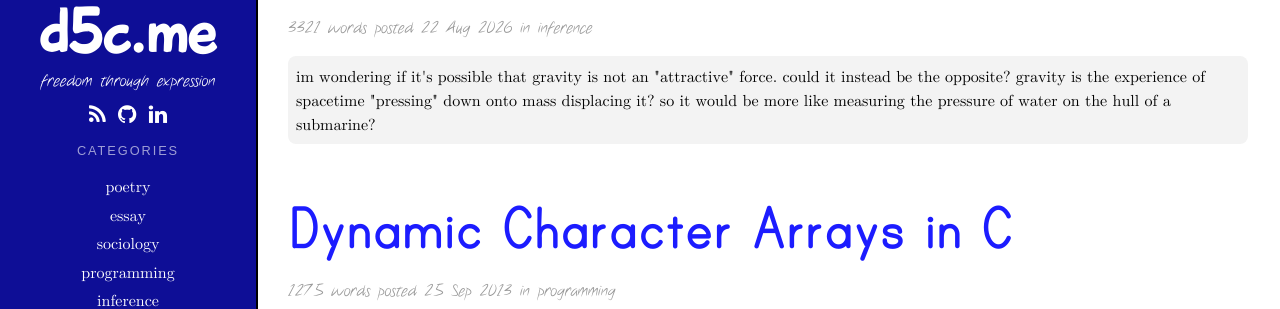
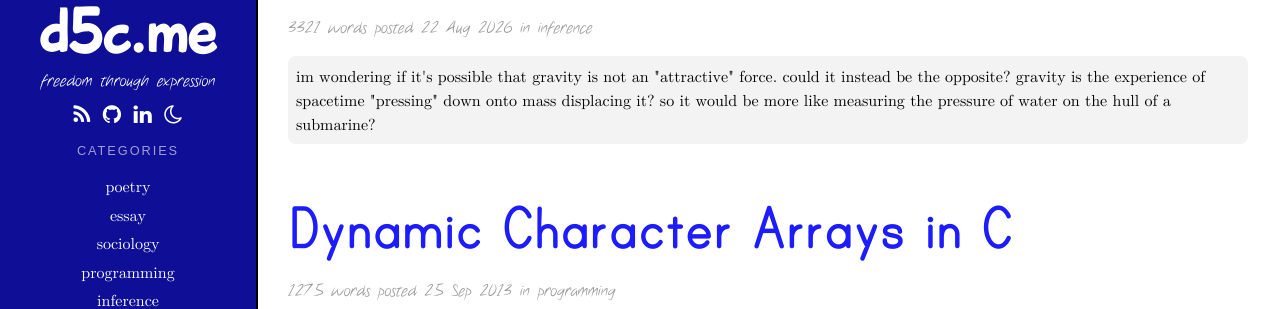
Before and after one commit to humanshell/humanshell.github.io, a Jekyll site: the page built from index.html, in a window 1280 px wide. Shown: the part 151-460 px from the top of the page. Built offline with Jekyll 4.4.1, drawn with Linux system fonts in a browser that asks for light colours; nearby versions of some CDN libraries; the list of posts is cut into pages by our own code.

Commit message:
added dark mode toggle that respects system theme

```diff
--- a/_includes/head.html
+++ b/_includes/head.html
@@ -18,5 +18,13 @@
 
   <link rel="stylesheet" type="text/css" href="/assets/css/d5c.css" />
 
+  <script>
+    // apply stored theme before first paint; no stored choice = follow system
+    (function () {
+      var t = localStorage.getItem('theme');
+      if (t) document.documentElement.setAttribute('data-theme', t);
+    })();
+  </script>
+
   <script src="//ajax.googleapis.com/ajax/libs/jquery/2.1.1/jquery.min.js"></script>
 </head>
--- a/_includes/sidebar.html
+++ b/_includes/sidebar.html
@@ -9,6 +9,7 @@
     <li><a href="{{ "/feed.xml" | prepend: site.baseurl }}"><i class="fa fa-rss fa-lg"></i></a></li>
     <li><a href="{{ site.owner.github_url }}"><i class="fa fa-github fa-lg"></i></a></li>
     <li><a href="{{ site.owner.linkedin_url }}"><i class="fa fa-linkedin fa-lg"></i></a></li>
+    <li><button id="theme-toggle" type="button" aria-label="Toggle dark mode"><i class="fa fa-moon-o fa-lg"></i></button></li>
   </ul>
 </nav>
 
--- a/assets/css/d5c.scss
+++ b/assets/css/d5c.scss
@@ -10,13 +10,60 @@
 @import 'fontawesome/font-awesome';
 
 
+/* THEME (main content only — sidebar keeps fixed colors)
+================================================================*/
+
+@mixin dark-vars {
+  color-scheme: dark;
+  --bg: #14141c;
+  --text: #e8e8ea;
+  --link: #8c8cff;
+  --link-hover: #b3b3ff;
+  --meta: #9a9aa5;
+  --quote: #b8b8c0;
+  --nav-muted: #a0a0ab;
+  --surface: #26262f;
+  --border: #33333e;
+  --surface-alt: #1e1e28;
+  --surface-zebra: #191922;
+  --footer-muted: #8f8f99;
+}
+
+:root {
+  color-scheme: light;
+  --bg: #fff;
+  --text: #000;
+  --link: rgb(28, 28, 255);
+  --link-hover: rgb(14, 14, 150);
+  --meta: #999;
+  --quote: #666;
+  --nav-muted: #777;
+  --surface: #eee;
+  --border: #ddd;
+  --surface-alt: #f3f3f3;
+  --surface-zebra: #fafafa;
+  --footer-muted: #656565;
+}
+
+[data-theme='dark'] { @include dark-vars; }
+
+@media (prefers-color-scheme: dark) {
+  :root:not([data-theme='light']) { @include dark-vars; }
+}
+
+
 /* GLOBAL
-=================================================================*/
+================================================================*/
+
+body {
+  background: var(--bg);
+  color: var(--text);
+}
 
 a {
   text-decoration: none;
-  color: rgb(28, 28, 255);
-  &:hover { color: rgb(14, 14, 150); }
+  color: var(--link);
+  &:hover { color: var(--link-hover); }
 }
 
 h1, .h1, h2, .h2,
@@ -33,10 +80,10 @@
 iframe { max-width: 100%; }
 
 blockquote {
-  color: #666;
+  color: var(--quote);
   font-style: italic;
   line-height: 1.8em;
-  border-left: 5px solid #ddd;
+  border-left: 5px solid var(--border);
   padding-left: 1.5em;
 }
 
@@ -108,6 +155,15 @@
   #tag-cloud a {
     font-family: 'latin-modern-roman';
   }
+  #theme-toggle {
+    background: none;
+    border: none;
+    padding: 0;
+    font: inherit;
+    color: #fff;
+    cursor: pointer;
+    &:hover { color: #ddd; }
+  }
 }
 
 
@@ -126,8 +182,8 @@
         vertical-align: middle;
         a {
           padding: 5px 20px;
-          color: #777;
-          &:hover, &.active { background: #eee; }
+          color: var(--nav-muted);
+          &:hover, &.active { background: var(--surface); }
         }
       }
     }
@@ -142,26 +198,26 @@
     margin-bottom: 0;
   }
   .post-meta {
-    color: #999;
+    color: var(--meta);
     font-family: 'note-this';
   }
   article {
     line-height: 1.5em;
     font-family: 'latin-modern-roman';
     .token-input {
-      background: #f3f3f3;
+      background: var(--surface-alt);
       padding: .5rem;
       border-radius: .5rem;;
     }
     table {
       margin: 1em 0;
       th, td {
-        border: 1px solid #ddd;
+        border: 1px solid var(--border);
         padding: .4em .75em;
         text-align: left;
       }
-      th { background: #f3f3f3; }
-      tr:nth-child(even) td { background: #fafafa; }
+      th { background: var(--surface-alt); }
+      tr:nth-child(even) td { background: var(--surface-zebra); }
     }
   }
 }
@@ -170,7 +226,7 @@
   margin-top: 3em;
   text-align: center;
   font-family: 'note-this';
-  color: #999;
+  color: var(--meta);
   span { margin: 0 1em; }
 }
 
@@ -182,7 +238,7 @@
   font-family: 'note-this';
   text-align: center;
   margin-top: 3em;
-  color: #656565;
+  color: var(--footer-muted);
   font-size: 14px;
   text-transform: uppercase;
 }
@@ -210,9 +266,9 @@
       ul {
         li {
           margin: .25em .75em;
-          a {
-            i { font-size: 2.33333em; }
-          }
+        a, #theme-toggle {
+          i { font-size: 2.33333em; }
+        }
         }
       }
     }
--- a/assets/css/fontawesome/_mycons.scss
+++ b/assets/css/fontawesome/_mycons.scss
@@ -6,3 +6,5 @@
 .#{$fa-css-prefix}-twitter:before { content: $fa-var-twitter; }
 .#{$fa-css-prefix}-instagram:before { content: $fa-var-instagram; }
 .#{$fa-css-prefix}-linkedin:before { content: $fa-var-linkedin; }
+.#{$fa-css-prefix}-moon-o:before { content: $fa-var-moon-o; }
+.#{$fa-css-prefix}-sun-o:before { content: $fa-var-sun-o; }
--- a/assets/css/fontawesome/_myvars.scss
+++ b/assets/css/fontawesome/_myvars.scss
@@ -14,3 +14,5 @@
 $fa-var-twitter: "\f099";
 $fa-var-instagram: "\f16d";
 $fa-var-linkedin: "\f0e1";
+$fa-var-moon-o: "\f186";
+$fa-var-sun-o: "\f185";
--- a/assets/js/d5c.js
+++ b/assets/js/d5c.js
@@ -1,4 +1,26 @@
 $(function() {
+
+  // dark mode toggle: stored choice overrides system preference
+  function currentTheme() {
+    var stored = localStorage.getItem('theme');
+    if (stored) return stored;
+    return window.matchMedia('(prefers-color-scheme: dark)').matches ? 'dark' : 'light';
+  }
+
+  function syncToggleIcon() {
+    $('#theme-toggle i')
+      .toggleClass('fa-moon-o', currentTheme() === 'light')
+      .toggleClass('fa-sun-o', currentTheme() === 'dark');
+  }
+
+  $('#theme-toggle').on('click', function () {
+    var next = currentTheme() === 'dark' ? 'light' : 'dark';
+    localStorage.setItem('theme', next);
+    document.documentElement.setAttribute('data-theme', next);
+    syncToggleIcon();
+  });
+
+  syncToggleIcon();
 
   // bind vim keys to page scroll
   $(document).bind('keypress', function (e) {
```
